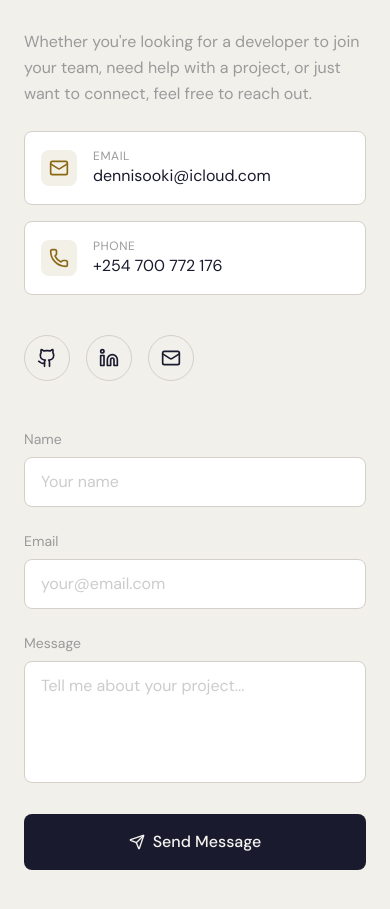
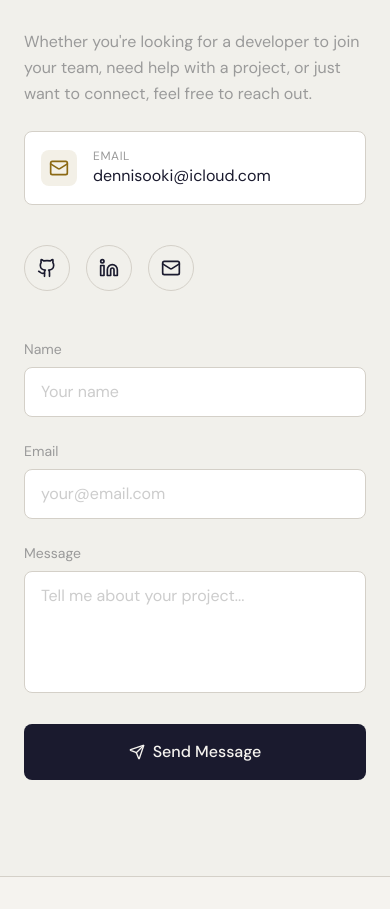
Before and after one commit to dennisooki/portfolio, a Next.js app: page / in a window 390 px wide. Shown: the part 7500-8409 px from the top of the page. Built offline with nearby package versions, Linux system fonts and the light colour scheme.

Commit message:
simplify contact section, remove phone number

```diff
--- a/app/components/Contact.tsx
+++ b/app/components/Contact.tsx
@@ -2,7 +2,7 @@
 
 import { motion } from "framer-motion";
 import { useState } from "react";
-import { Mail, Phone, Send, Github, Linkedin, CheckCircle } from "lucide-react";
+import { Mail, Send, Github, Linkedin, CheckCircle } from "lucide-react";
 
 export default function Contact() {
   const [formState, setFormState] = useState({
@@ -63,7 +63,6 @@ export default function Contact() {
                 </p>
               </div>
 
-              <div className="space-y-4">
               <a
                 href="mailto:dennisooki@icloud.com"
                 className="flex items-center gap-4 p-4 bg-surface border border-border rounded-lg hover:border-accent transition-colors group"
@@ -76,20 +75,6 @@ export default function Contact() {
                   <p className="text-foreground">dennisooki@icloud.com</p>
                 </div>
               </a>
-
-                <a
-                  href="tel:+254700772176"
-                  className="flex items-center gap-4 p-4 bg-surface border border-border rounded-lg hover:border-accent transition-colors group"
-                >
-                  <div className="p-2 bg-accent/10 rounded-lg group-hover:bg-accent/20 transition-colors">
-                    <Phone className="w-5 h-5 text-accent" />
-                  </div>
-                  <div>
-                    <p className="text-xs text-muted uppercase tracking-wider">Phone</p>
-                    <p className="text-foreground">+254 700 772 176</p>
-                  </div>
-                </a>
-              </div>
 
               <div className="flex gap-4 pt-4">
                 <a
```
Lines whose indentation alone changed are shown as unchanged.
